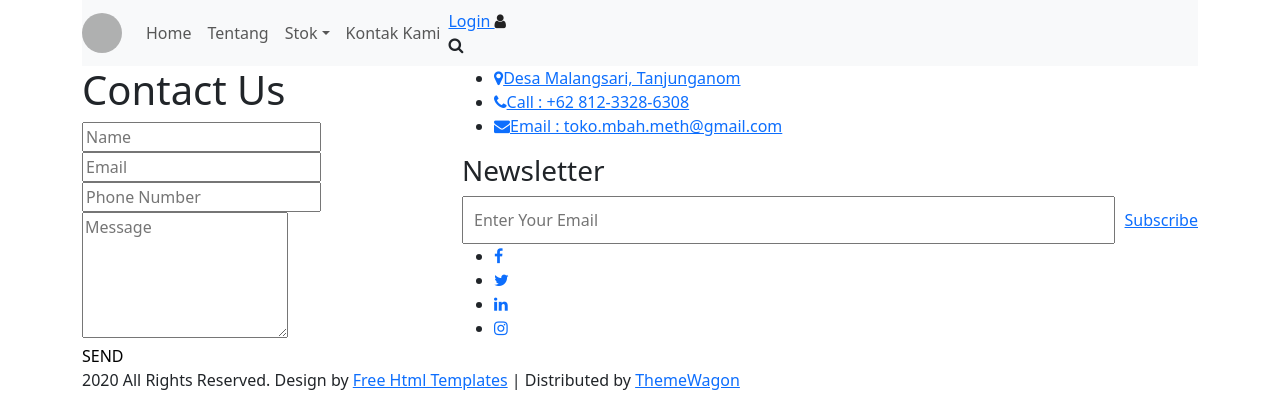
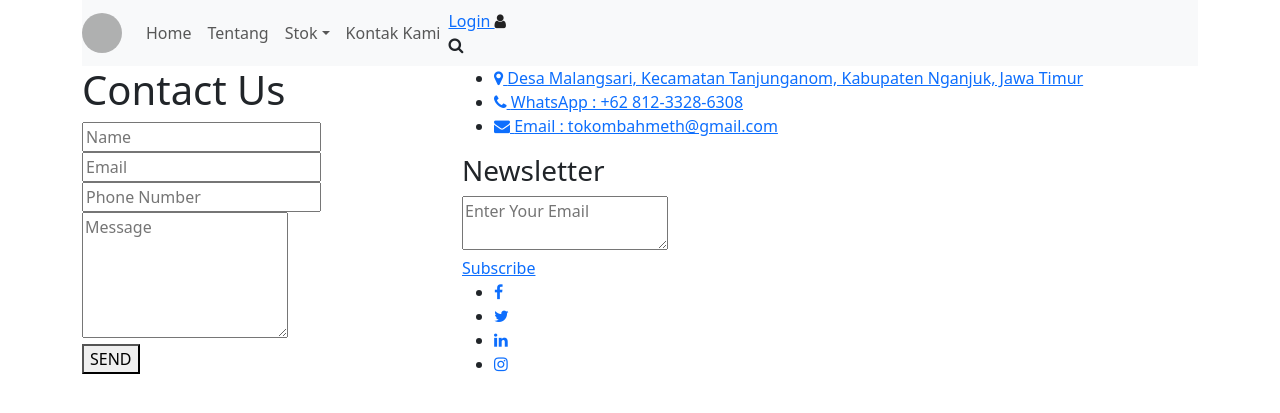
Before and after one commit to farinsevany-art/inventaristoko-pertanian, a PHP site: page /toko/contact.php in a window 1280 px wide. Shown: the top 413 px of the page. Before the commit the page ends 390 px from the top, so only its background shows below. Run offline with PHP 8.4, Linux system fonts and the light colour scheme; some libraries are stand-ins or nearby versions; grey boxes are pictures that could not be loaded.

Commit message:
Update contact.php

```diff
--- a/toko/app/views/contact.php
+++ b/toko/app/views/contact.php
@@ -1,122 +1,98 @@
-<?php include '../app/views/templates/header.php';?>
+<?php include '../app/views/templates/header.php'; ?>
 
-      <!-- contact section start -->
 <div class="contact_section layout_padding">
     <div class="container">
-            <!-- Display Messages -->
-            <?php if (isset($_SESSION['success'])): ?>
-               <div class="alert alert-success" style="margin-bottom: 20px;">
-                  <?php echo $_SESSION['success']; unset($_SESSION['success']); ?>
-               </div>
-            <?php endif; ?>
+        <div class="row">
 
-            <?php if (isset($_SESSION['errors'])): ?>
-               <div class="alert alert-danger" style="margin-bottom: 20px;">
-                  <?php foreach ($_SESSION['errors'] as $error): ?>
-                     <p><?php echo $error; ?></p>
-                  <?php endforeach; unset($_SESSION['errors']); ?>
-               </div>
-            <?php endif; ?>
-
-            <div class="row">
+            <!-- LEFT -->
             <div class="col-md-4">
                 <div class="contact_main">
                     <h1 class="contact_taital">Contact Us</h1>
-                     <form id="contactForm">
+
+                    <form action="" method="post">
                         <div class="form-group">
-                           <input type="text" class="email-bt" placeholder="Name" name="name" id="name" required>
+                            <input type="text" class="email-bt" placeholder="Name" name="name">
                         </div>
                         <div class="form-group">
-                           <input type="email" class="email-bt" placeholder="Email" name="email" id="email" required>
+                            <input type="email" class="email-bt" placeholder="Email" name="email">
                         </div>
                         <div class="form-group">
-                           <input type="tel" class="email-bt" placeholder="Phone Number" name="phone" id="phone" required>
+                            <input type="text" class="email-bt" placeholder="Phone Number" name="phone">
                         </div>
                         <div class="form-group">
-                           <textarea class="massage-bt" placeholder="Message" rows="5" id="message" name="message" required></textarea>
+                            <textarea class="massage-bt" placeholder="Message" rows="5" name="message"></textarea>
                         </div>
-                        <button type="button" id="sendToWa" class="main_bt" style="background: none; border: none; cursor: pointer; padding: 0;">SEND</button>
+
+                        <button type="submit" class="main_bt">SEND</button>
                     </form>
+
                 </div>
             </div>
             <div class="col-md-8">
                 <div class="location_text">
                     <ul>
                         <li>
-                           <a href="https://maps.google.com/?q=Desa+Malangsari,+Tanjunganom" target="_blank">
-                           <span class="padding_left_10 active"><i class="fa fa-map-marker" aria-hidden="true"></i></span>Desa Malangsari, Tanjunganom</a>
-                        </li>
-                        <li>
-                           <a href="https://wa.me/6281233286308">
-                           <span class="padding_left_10"><i class="fa fa-phone" aria-hidden="true"></i></span>Call : +62 812-3328-6308
+                            <a href="https://www.google.com/maps?q=Desa+Malangsari,+Tanjunganom,+Nganjuk,+Jawa+Timur" target="_blank">
+                                <span class="padding_left_10 active">
+                                    <i class="fa fa-map-marker" aria-hidden="true"></i>
+                                </span>
+                                Desa Malangsari, Kecamatan Tanjunganom, Kabupaten Nganjuk, Jawa Timur
                             </a>
                         </li>
+
                         <li>
-                           <a href="mailto:toko.mbah.meth@gmail.com">
-                           <span class="padding_left_10"><i class="fa fa-envelope" aria-hidden="true"></i></span>Email : toko.mbah.meth@gmail.com
+                            <a href="https://wa.me/6281233286308" target="_blank">
+                                <span class="padding_left_10">
+                                    <i class="fa fa-phone" aria-hidden="true"></i>
+                                </span>
+                                WhatsApp : +62 812-3328-6308
+                            </a>
+                        </li>
+
+                        <li>
+                            <a href="mailto:tokombahmeth@gmail.com">
+                                <span class="padding_left_10">
+                                    <i class="fa fa-envelope" aria-hidden="true"></i>
+                                </span>
+                                Email : tokombahmeth@gmail.com
                             </a>
                         </li>
                     </ul>
                 </div>
+
                 <div class="mail_main">
                     <h3 class="newsletter_text">Newsletter</h3>
-                     <form action="/contact/subscribe" method="POST" style="display: flex; gap: 10px;">
-                        <div class="form-group" style="flex: 1;">
-                           <input type="email" class="update_mail" placeholder="Enter Your Email" name="subscribe_email" required style="width: 100%; padding: 10px;">
+                    <div class="form-group">
+                        <textarea class="update_mail" placeholder="Enter Your Email"></textarea>
+                        <div class="subscribe_bt"><a href="#">Subscribe</a></div>
                     </div>
-                        <button type="submit" class="subscribe_bt" style="background: none; border: none; cursor: pointer; padding: 0;"><a href="#" onclick="return false;">Subscribe</a></button>
-                     </form>
                 </div>
+
                 <div class="footer_social_icon">
                     <ul>
-                        <li><a href="#"><i class="fa fa-facebook" aria-hidden="true"></i></a></li>
-                        <li><a href="#"><i class="fa fa-twitter" aria-hidden="true"></i></a></li>
-                        <li><a href="#"><i class="fa fa-linkedin" aria-hidden="true"></i></a></li>
-                        <li><a href="#"><i class="fa fa-instagram" aria-hidden="true"></i></a></li>
+                        <li><a href="#"><i class="fa fa-facebook"></i></a></li>
+                        <li><a href="#"><i class="fa fa-twitter"></i></a></li>
+                        <li><a href="#"><i class="fa fa-linkedin"></i></a></li>
+                        <li><a href="#"><i class="fa fa-instagram"></i></a></li>
                     </ul>
                 </div>
+
             </div>
         </div>
+        <div class="row mt-4">
+            <div class="col-md-12">
+                <iframe
+                    src="https://www.google.com/maps?q=Desa+Malangsari,+Tanjunganom,+Nganjuk,+Jawa+Timur&hl=id&z=15&output=embed"
+                    width="100%"
+                    height="350"
+                    style="border:0;"
+                    allowfullscreen=""
+                    loading="lazy">
+                </iframe>
             </div>
         </div>
-      <!-- contact section end -->
 
-      <script>
-         (function(){
-            var waNumber = '6281233286308'; // target WhatsApp number (without +)
-            var btn = document.getElementById('sendToWa');
-            if (!btn) return;
-
-            btn.addEventListener('click', function () {
-               var name = (document.getElementById('name') || {}).value || '';
-               var email = (document.getElementById('email') || {}).value || '';
-               var phone = (document.getElementById('phone') || {}).value || '';
-               var message = (document.getElementById('message') || {}).value || '';
-
-               // basic trim
-               name = name.trim();
-               email = email.trim();
-               phone = phone.trim();
-               message = message.trim();
-
-               // simple validation
-               if (!name || !email || !phone || !message) {
-                  alert('Please fill all fields before sending.');
-                  return;
-               }
-
-               var text = '';
-               text += 'Nama: ' + name + '\n';
-               text += 'Email: ' + email + '\n';
-               text += 'No. Telp: ' + phone + '\n\n';
-               text += 'Pesan: ' + message;
-
-               var url = 'https://wa.me/' + waNumber + '?text=' + encodeURIComponent(text);
-
-               // open in new tab when possible
-               window.location.href = url;
-            });
-         })();
-      </script>
+    </div>
+</div>
 
 <?php include '../app/views/templates/footer.php'; ?>
```
Lines whose indentation alone changed are shown as unchanged.
